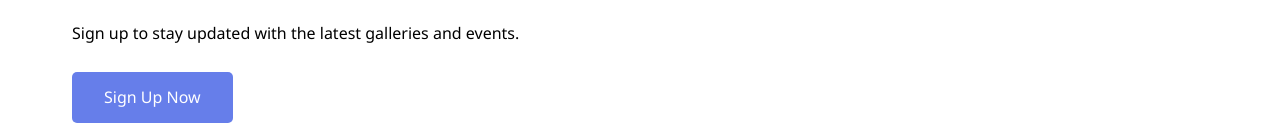
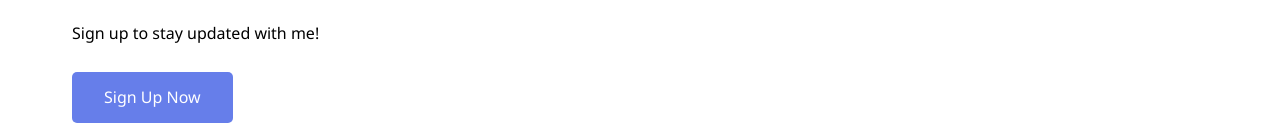
Before and after one commit to RoboBoiii/CSC104-Repo, a plain HTML site: page index.html in a window 1280 px wide. Shown: the part 863-988 px from the top of the page. Drawn offline with Linux system fonts and the light colour scheme.

Commit message:
Add files via upload

```diff
--- a/index.html
+++ b/index.html
@@ -53,7 +53,7 @@
             <!-- add page  name to ShowPage  for redirect-->
             <div class="section">
                 <h2>Join Us Today</h2>
-                <p>Sign up to stay updated with the latest galleries and events.</p>
+                <p>Sign up to stay updated with me!</p>
                 <br>
                 <a href="signup.html" class="btn">Sign Up Now</a>
             </div>
```
